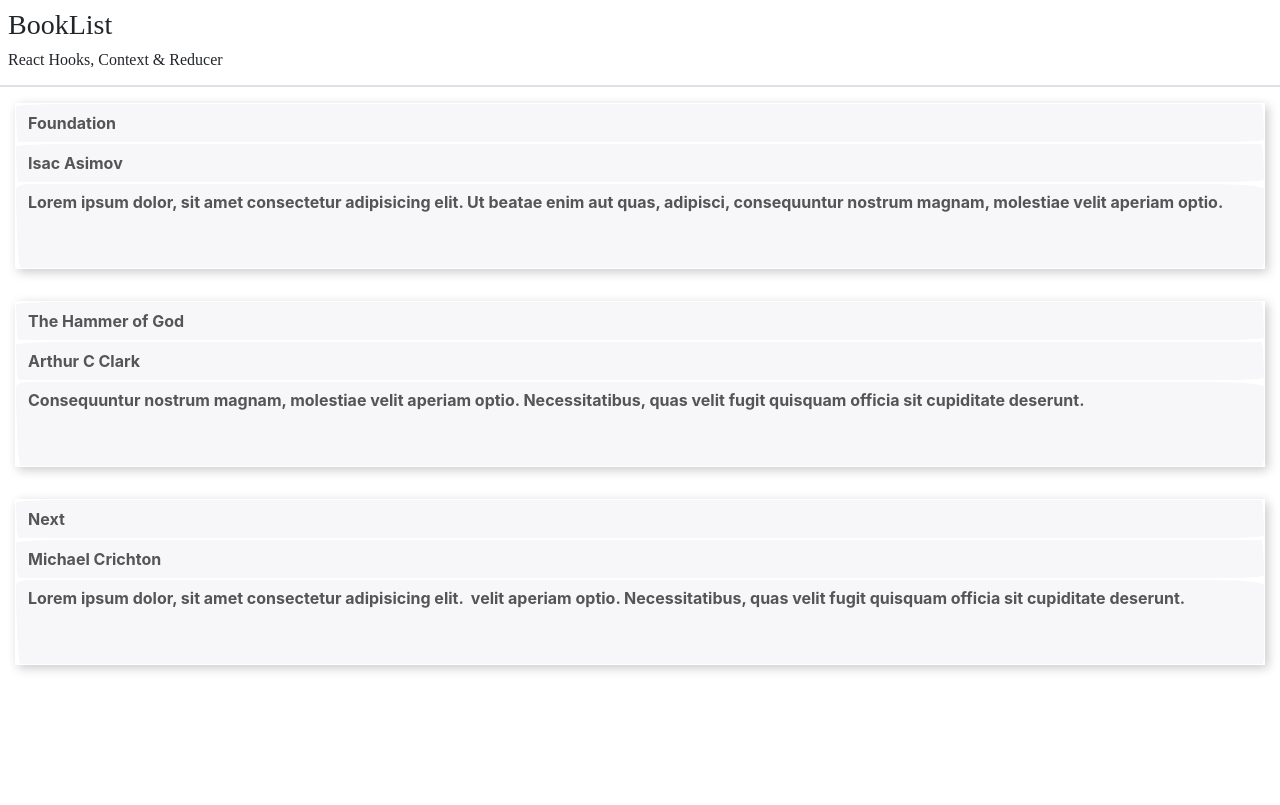
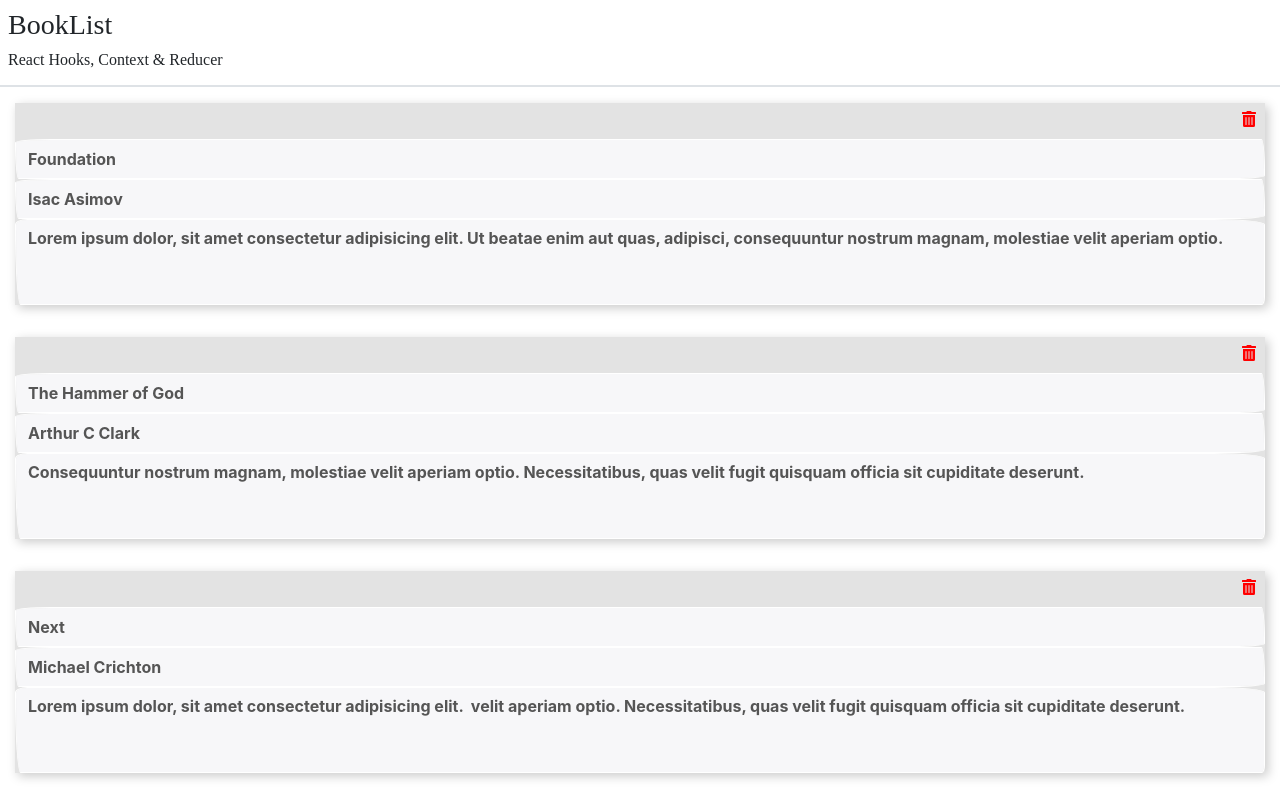
Before and after one commit to ahmedmusawir/context-booklist, a React (Create React App) app: page / in a window 1280 px wide. Built offline with nearby package versions, Linux system fonts and the light colour scheme; a web font is replaced by a local one.

Commit message:
Added Edit feature & LocalStorage - 8 Dec 2021

```diff
--- a/package.json
+++ b/package.json
@@ -12,6 +12,7 @@
     "react": "^17.0.2",
     "react-bootstrap": "^2.0.3",
     "react-dom": "^17.0.2",
+    "react-icons": "^4.3.1",
     "react-scripts": "4.0.3",
     "web-vitals": "^1.1.2"
   },
--- a/src/App.scss
+++ b/src/App.scss
@@ -4,7 +4,14 @@
 }
 .single-item {
   margin-bottom: 2rem;
+  padding-top: 0.5rem;
   box-shadow: 3px 3px 10px darken($color: #e3e3e3, $amount: 10%);
+  background-color: lighten($color: #e3e3e3, $amount: 0%);
+  // background-color: lighten($color: #e3e3e3, $amount: 9%);
+}
+.delete-icon {
+  margin-bottom: 0.75rem;
+  margin-right: 0.5rem;
 }
 textarea {
   resize: none;
--- /dev/null
+++ b/src/components/common/BookListView.jsx
@@ -0,0 +1,62 @@
+import React from 'react';
+import PropTypes from 'prop-types';
+import { FaTrashAlt } from 'react-icons/fa';
+
+function BookListView({
+  id,
+  title,
+  author,
+  description,
+  onDelete,
+  onChange,
+  onSingle,
+  onBlur,
+}) {
+  return (
+    <main className='single-item'>
+      <FaTrashAlt
+        color='red'
+        className='float-right delete-icon'
+        onClick={() => onDelete(id)}
+      />
+      <input
+        id={id}
+        type='text'
+        name='title'
+        value={title}
+        className='form-control normal-view'
+        onChange={onChange}
+        onClick={onSingle}
+        onBlur={onBlur}
+        readOnly={true}
+      />
+      <input
+        id={id}
+        type='text'
+        name='author'
+        value={author}
+        className='form-control normal-view'
+        onChange={onChange}
+        onClick={onSingle}
+        onBlur={onBlur}
+        readOnly={true}
+      />
+      <textarea
+        id={id}
+        type='text'
+        name='description'
+        value={description}
+        className='form-control normal-view'
+        rows={3}
+        onChange={onChange}
+        onClick={onSingle}
+        onBlur={onBlur}
+        readOnly={true}
+      />
+    </main>
+  );
+}
+
+BookListView.propTypes = {};
+
+export default BookListView;
--- a/src/data.js
+++ b/src/data.js
@@ -1,20 +1,20 @@
 export const books = [
   {
-    id: 1,
+    id: '10f42436-47f7-4c83-bd57-3bd135aea5f1',
     title: 'Foundation',
     author: 'Isac Asimov',
     description:
       'Lorem ipsum dolor, sit amet consectetur adipisicing elit. Ut beatae enim aut quas, adipisci, consequuntur nostrum magnam, molestiae velit aperiam optio. ',
   },
   {
-    id: 2,
+    id: '10f42436-47f7-4c83-bd57-3bd135aea5f2',
     title: 'The Hammer of God',
     author: 'Arthur C Clark',
     description:
       'Consequuntur nostrum magnam, molestiae velit aperiam optio. Necessitatibus, quas velit fugit quisquam officia sit cupiditate deserunt.',
   },
   {
-    id: 3,
+    id: '10f42436-47f7-4c83-bd57-3bd135aea5f3',
     title: 'Next',
     author: 'Michael Crichton',
     description:
--- a/src/pages/BookListPage.jsx
+++ b/src/pages/BookListPage.jsx
@@ -1,25 +1,26 @@
-import React, { useState } from 'react';
+import React, { useState, useEffect } from 'react';
 import Page from '../components/layouts/Page';
 import { Row, Col } from 'react-bootstrap';
 import Content from '../components/layouts/Content';
 import { books } from '../data';
+import BookListView from '../components/common/BookListView';
 
 function BookListPage() {
-  const initialState = books;
+  const localData = localStorage.getItem('books');
+  const initialState = localData ? JSON.parse(localData) : books;
   const [bookList, setBookList] = useState(initialState);
-  const [isEdit, setIsEdit] = useState(true);
+
+  useEffect(() => {
+    localStorage.setItem('books', JSON.stringify(bookList));
+  }, [bookList]);
 
   const handleChange = (e) => {
-    // console.log(e.target.name);
-    // console.log(e.target.value);
     const dataType = e.target.name;
 
     if (dataType === 'title') {
       setBookList(
         bookList.map((book) => {
-          // console.log('Book ID: ', typeof book.id);
-          // console.log('E.target ID: ', typeof e.target.id);
-          return book.id === Number(e.target.id)
+          return book.id === e.target.id
             ? { ...book, [e.target.name]: e.target.value }
             : book;
         })
@@ -28,7 +29,7 @@ function BookListPage() {
     if (dataType === 'author') {
       setBookList(
         bookList.map((book) => {
-          return book.id === Number(e.target.id)
+          return book.id === e.target.id
             ? { ...book, [e.target.name]: e.target.value }
             : book;
         })
@@ -37,58 +38,45 @@ function BookListPage() {
     if (dataType === 'description') {
       setBookList(
         bookList.map((book) => {
-          return book.id === Number(e.target.id)
+          return book.id === e.target.id
             ? { ...book, [e.target.name]: e.target.value }
             : book;
         })
       );
     }
-    // console.log(bookList);
-    // console.log(e.target.id);
   };
-  //   const handleSubmit = (e) => {
-  //     e.preventDefault();
-  //     setIsEdit((prev) => (prev = !prev));
-  //     console.log('clicked', e.target.id);
-  //     e.target.disabled = false;
-  //   };
 
   const handleSingle = (e) => {
     e.preventDefault();
-    // console.log(e.target);
     const dataType = e.target.name;
 
     if (dataType === 'title') {
       bookList.map((book) => {
-        return book.id === Number(e.target.id)
-          ? (e.target.readOnly = false)
-          : null;
+        return book.id === e.target.id ? (e.target.readOnly = false) : null;
       });
     }
     if (dataType === 'author') {
       bookList.map((book) => {
-        return book.id === Number(e.target.id)
-          ? (e.target.readOnly = false)
-          : null;
+        return book.id === e.target.id ? (e.target.readOnly = false) : null;
       });
     }
     if (dataType === 'description') {
       bookList.map((book) => {
-        return book.id === Number(e.target.id)
-          ? (e.target.readOnly = false)
-          : null;
+        return book.id === e.target.id ? (e.target.readOnly = false) : null;
       });
     }
   };
 
   const handleBlur = (e) => {
     e.preventDefault();
-    // console.log(e.target);
+
     bookList.map((book) => {
-      return book.id === Number(e.target.id)
-        ? (e.target.readOnly = true)
-        : null;
+      return book.id === e.target.id ? (e.target.readOnly = true) : null;
     });
+  };
+
+  const handleDelete = (id) => {
+    setBookList(bookList.filter((book) => book.id !== id));
   };
 
   return (
@@ -96,67 +84,23 @@ function BookListPage() {
       <Row className='justify-content-center'>
         <Col sm={12}>
           <Content width='w-100' cssClassNames='bg-light mt-3'>
-            {bookList.map((book) => (
-              <main key={book.id} className='single-item'>
-                {/* <form onSubmit={handleSubmit} id={book.id}> */}
-                {/* <fieldset disabled={isEdit}> */}
-                <input
+            {bookList.length > 0 ? (
+              bookList.map((book) => (
+                <BookListView
+                  key={book.id}
                   id={book.id}
-                  type='text'
-                  name='title'
-                  value={book.title}
-                  className={
-                    isEdit ? 'form-control normal-view' : 'form-control'
-                  }
+                  title={book.title}
+                  author={book.author}
+                  description={book.description}
                   onChange={handleChange}
-                  onClick={handleSingle}
                   onBlur={handleBlur}
-                  readOnly={true}
+                  onSingle={handleSingle}
+                  onDelete={handleDelete}
                 />
-                <div
-                  className={
-                    isEdit
-                      ? 'alert alert-primary d-none'
-                      : 'alert alert-primary d-none'
-                  }
-                >
-                  {book.title}
-                </div>
-
-                <input
-                  id={book.id}
-                  type='text'
-                  name='author'
-                  value={book.author}
-                  className='form-control normal-view'
-                  onChange={handleChange}
-                  onClick={handleSingle}
-                  onBlur={handleBlur}
-                  readOnly={true}
-                />
-                <div className='alert alert-primary d-none'>{book.author}</div>
-                <textarea
-                  id={book.id}
-                  type='text'
-                  name='description'
-                  value={book.description}
-                  className='form-control normal-view'
-                  rows={3}
-                  onChange={handleChange}
-                  onClick={handleSingle}
-                  onBlur={handleBlur}
-                  readOnly={true}
-                />
-                <div className='alert alert-primary d-none'>
-                  {book.description}
-                </div>
-                {/* </fieldset> */}
-                {/* <button type='submit' className='btn btn-info'>
-                  Edit
-                </button> */}
-                {/* </form> */}
-              </main>
-            ))}
+              ))
+            ) : (
+              <div className='text-danger display-5'>No Books to show...</div>
+            )}
           </Content>
         </Col>
       </Row>
```
Also changed, not shown: 1 other file (tests, documents, lock files or other folders).
